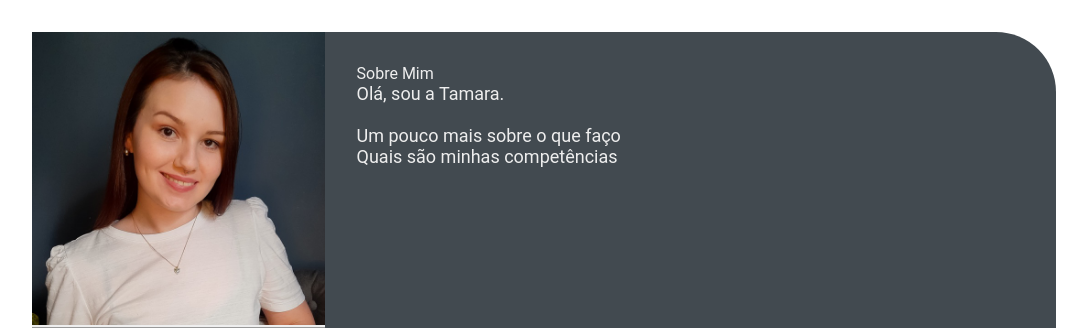
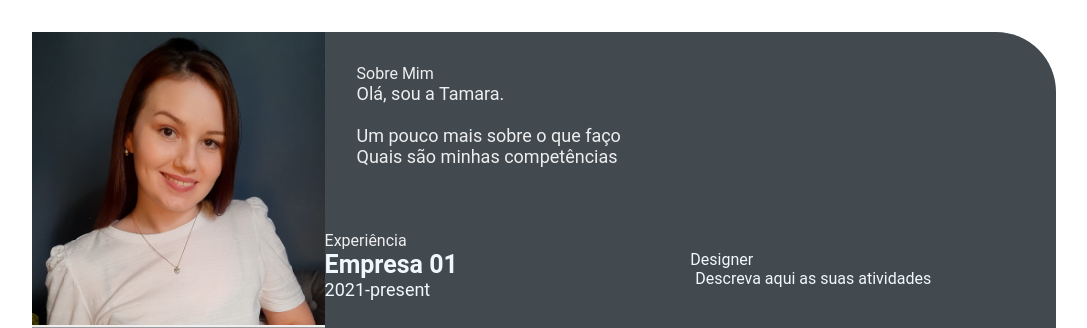
Before and after one commit to tamarasdk/devweekgit.github.io, a plain HTML site: page index.html in a window 1280 px wide. Shown: the top 328 px of the page, without its empty margins (96-1183 px from the left). Drawn offline with Linux system fonts and the light colour scheme.

Commit message:
feature: index.html

```diff
--- a/index.html
+++ b/index.html
@@ -48,8 +48,21 @@
                             </p>
                         </section>
                     </div>
+                <section class="experience gap">
+                    <div class="right-title">Experiência</div>
+                    <div class="experience-contents">
+                        <div class="exp-left">
+                            <p class="exp-company-name">Empresa 01</p>
+                            <p class="exp-time-period">2021-present</p>
+                        </div>
+                        <div class="exp-right">
+                            <p class="expe-position">Designer</p>
+                            <p class="exp-desc">
+                                Descreva aqui as suas atividades
+                            </p>
+                        </div>
+                    </div>
                 </section>
-        </section>
     </main>
 </body>
 </html>
```
